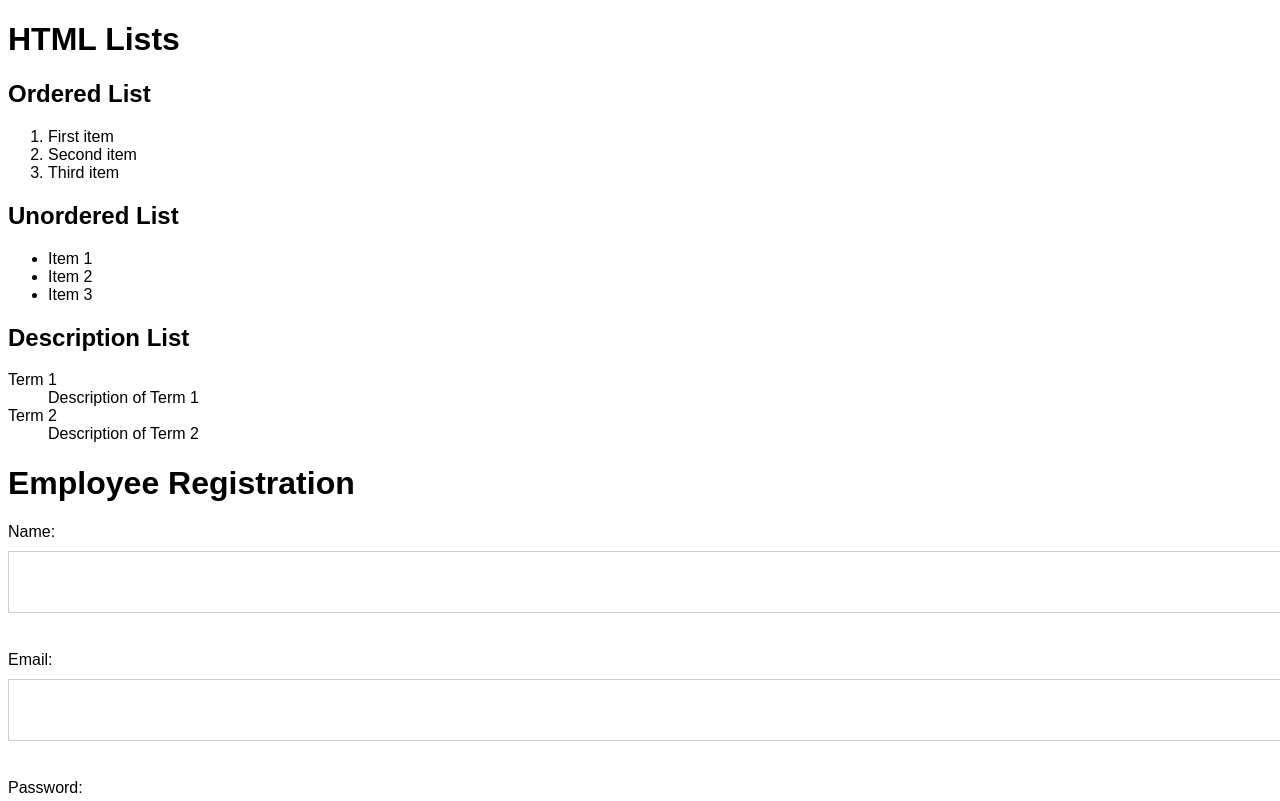
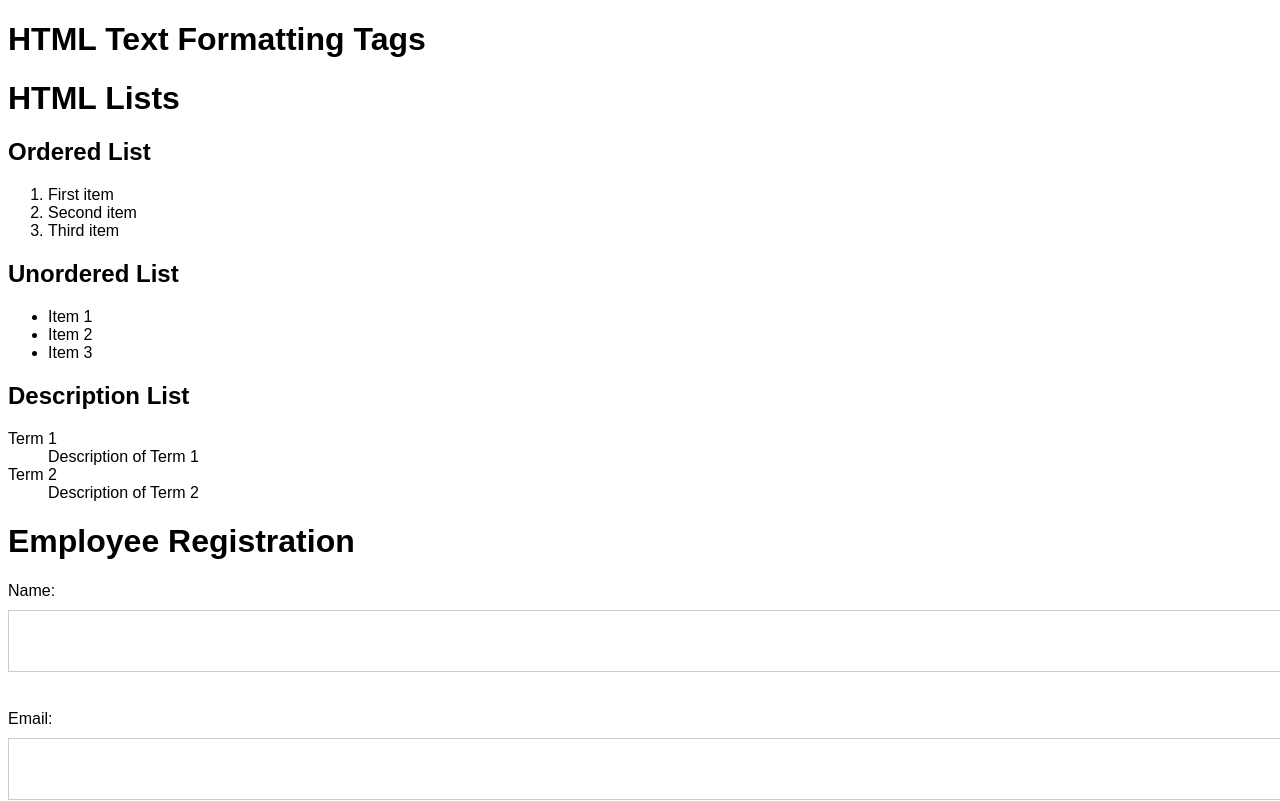
Before and after one commit to PBRAINUNLIMITED/assignment5, a plain HTML site: page index.html in a window 1280 px wide. Shown: the top 801 px of the page. Drawn offline with Linux system fonts and the light colour scheme.

Commit message:
Update index.html

```diff
--- a/index.html
+++ b/index.html
@@ -2,7 +2,7 @@
     <!DOCTYPE html>
     <html>
     <head>
-        <title></title>
+        <title>HTML Text Formatting Tags</title>
         <style>
             table {
                 border-collapse: collapse;
@@ -15,7 +15,7 @@
         </style>
     </head>
     <body>
-        <h1></h1>
+        <h1>HTML Text Formatting Tags</h1>
         <table>
             <tr>
                 <th>Html Tag</th>
```
